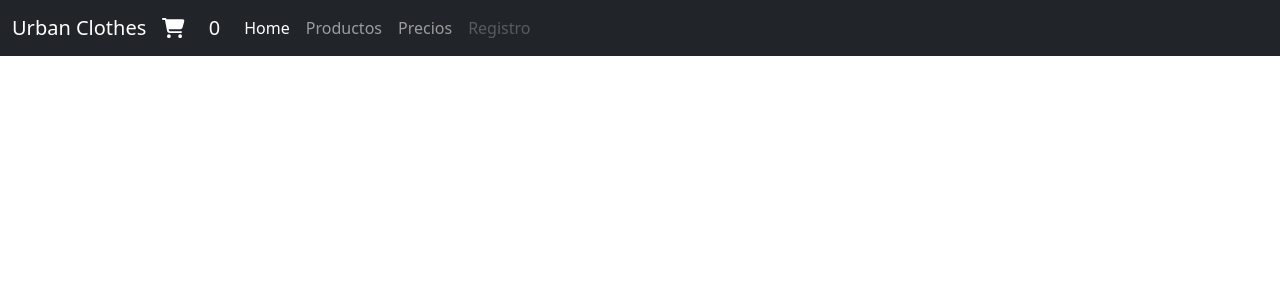
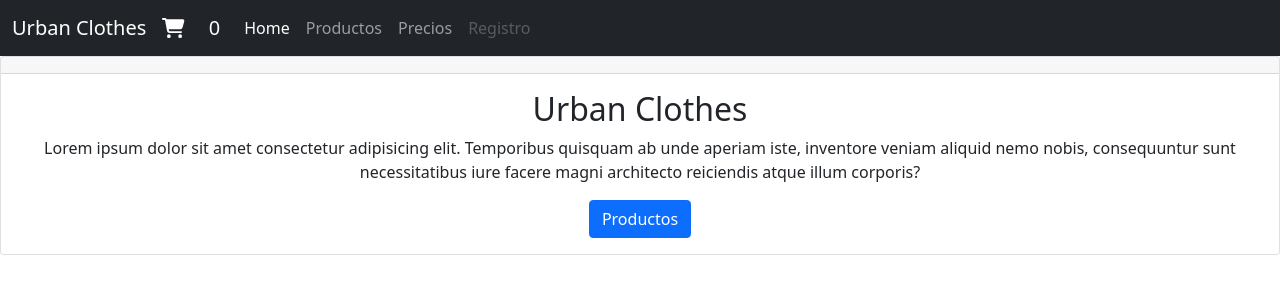
Before and after one commit to Eze-Nat/react-desafios2, a React (Create React App) app: page / in a window 1280 px wide. Shown: the top 300 px of the page. Built offline with nearby package versions, Linux system fonts and the light colour scheme.

Commit message:
agregado ItemListContainer

```diff
--- a/src/App.js
+++ b/src/App.js
@@ -1,12 +1,14 @@
 
 import './App.css';
-import NavBar from './components/NavBar';
+import ItemListContainer from './components/ItemListContainer/ItemListContainer';
+import NavBar from './components/NavBar/NavBar';
 
 function App() {
 
   return (
     <>
       <NavBar />
+      <ItemListContainer />
     </>
   );
 }
--- /dev/null
+++ b/src/components/ItemListContainer/ItemListContainer.jsx
@@ -0,0 +1,19 @@
+const ItemListContainer = () => {
+    return (
+
+
+    <div class="card text-center">
+    <div class="card-header">
+
+    </div>
+    <div class="card-body">
+      <h2 class="card-title">Urban Clothes</h2>
+      <p class="card-text">Lorem ipsum dolor sit amet consectetur adipisicing elit. Temporibus quisquam ab unde aperiam iste, inventore veniam aliquid nemo nobis, consequuntur sunt necessitatibus iure facere magni architecto reiciendis atque illum corporis?</p>
+      <a href="#" class="btn btn-primary">Productos</a>
+    </div>
+
+  </div>
+     );
+}
+
+export default ItemListContainer;
--- a/src/components/NavBar.jsx
+++ b/src/components/NavBar/NavBar.jsx
@@ -1,4 +1,4 @@
-import CartWidget from "./CartWidget/CartWidget";
+import CartWidget from "../CartWidget/CartWidget";
 
 const NavBar = () => {
     const title = "Urban Clothes";
```
